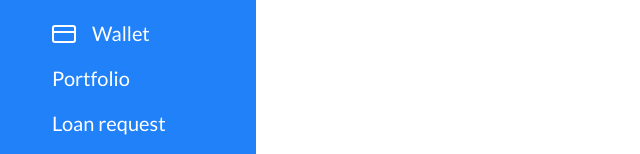
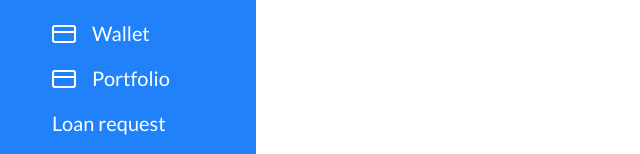
Before and after one commit to Dreezy305/HuntersWall, a Next.js app: page /dashboard in a window 1280 px wide. Shown: the part 140-294 px from the top of the page, without its empty margins (0-640 px from the left). Built offline with nearby package versions, Linux system fonts and the light colour scheme; no server answers.

Commit message:
side bar styles

```diff
--- a/Dashboard/SideBar.js
+++ b/Dashboard/SideBar.js
@@ -20,7 +20,14 @@ function SideBar() {
             />
             Wallet
           </li>
-          <li className="d-flex align-items-center mb-3">Portfolio</li>
+          <li className="d-flex align-items-center mb-3">
+            <WalletIcon
+              fill="none"
+              marginRight={3}
+              stylesObj={{ fontSize: "16px" }}
+            />
+            Portfolio
+          </li>
           <li className="d-flex align-items-center mb-3">Loan request</li>
           <li className="d-flex align-items-center mb-3">Market</li>
           <li className="d-flex align-items-center mb-3">
```
